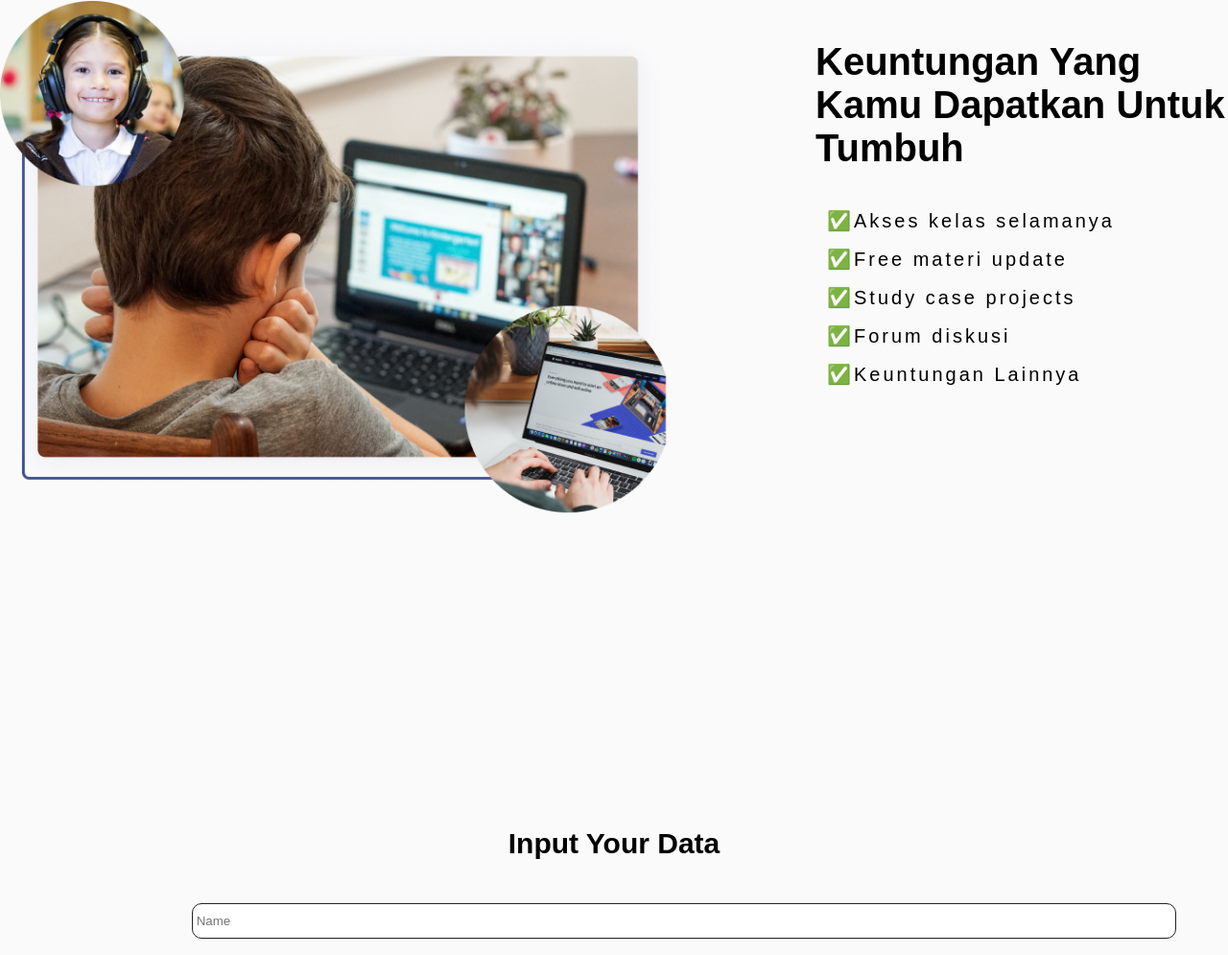
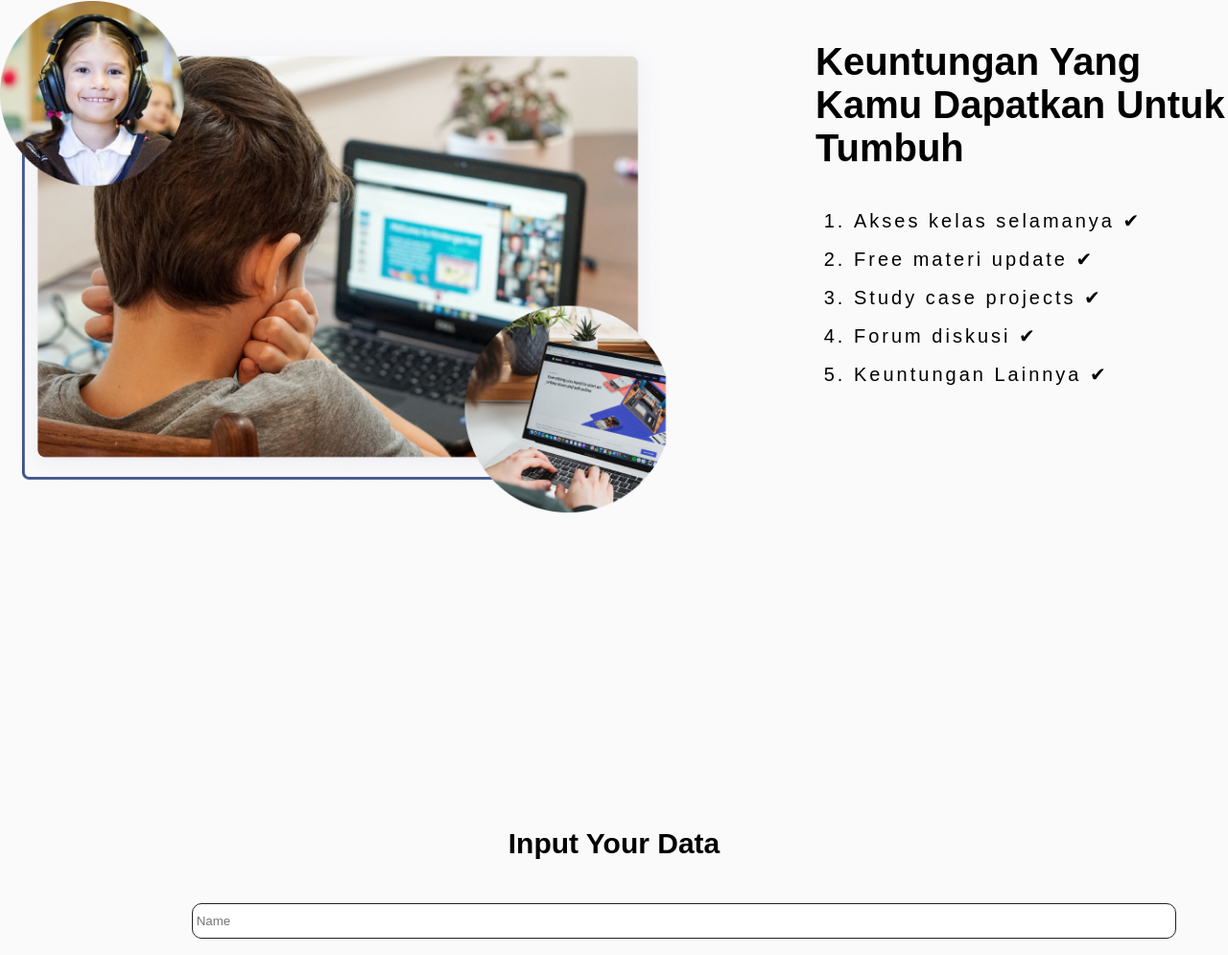
Before and after one commit to danielryan24/Landing-Page, a plain HTML site: page index.html in a window 1280 px wide. Shown: the part 1266-2261 px from the top of the page at 96% size. Drawn offline with Linux system fonts and the light colour scheme.

Commit message:
list edit

```diff
--- a/index.html
+++ b/index.html
@@ -46,11 +46,11 @@
         <div id="list">
           <h1>Keuntungan Yang Kamu Dapatkan Untuk Tumbuh</h1>
           <ol>
-            <li>Akses kelas selamanya</li>
-            <li>Free materi update</li>
-            <li>Study case projects</li>
-            <li>Forum diskusi</li>
-            <li>Keuntungan Lainnya</li>
+            <li>Akses kelas selamanya &#10004</li>
+            <li>Free materi update &#10004</li>
+            <li>Study case projects &#10004</li>
+            <li>Forum diskusi &#10004</li>
+            <li>Keuntungan Lainnya &#10004</li>
           </ol>
         </div>
       </section>
--- a/style.css
+++ b/style.css
@@ -167,7 +167,6 @@ form button {
 }
 
 #list ol {
-  list-style-type: "\2705";
   letter-spacing: 3px;
   line-height: 2;
   font-size: 20px;
```
